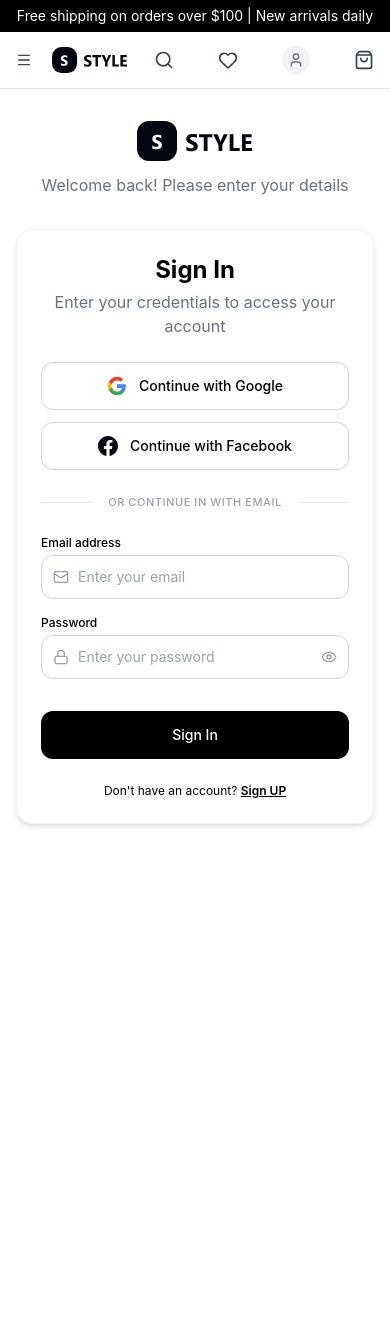
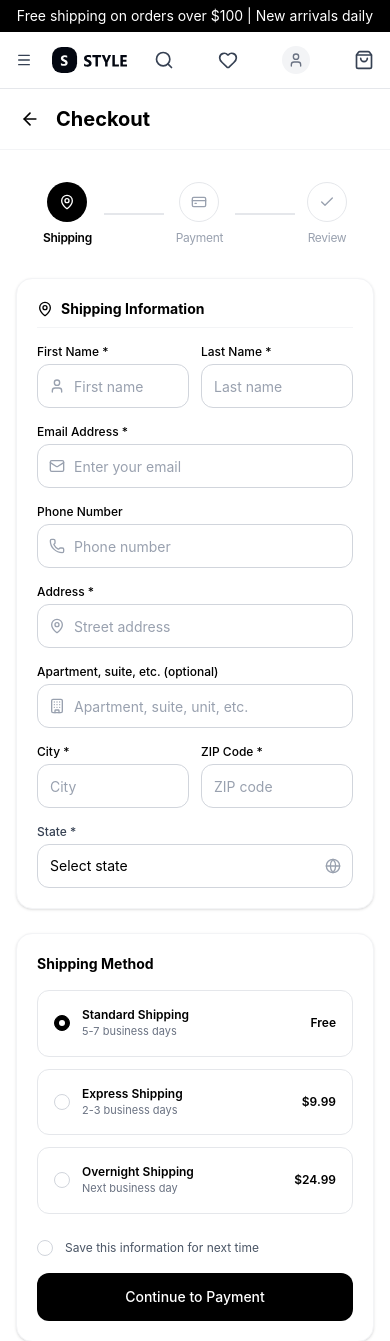
Before and after one commit to FerracoThiago/TrabalhoFinal-Style, a React (Vite) app in the folder front/: page /checkout-shipping in a window 390 px wide. Before the commit this address led to /login. Shown: the top 1341 px of the page. Before the commit the page ends 933 px from the top, so only its background shows below. Built offline with nearby package versions, Linux system fonts and the light colour scheme.

Commit message:
mobile checkout step 1 pronto

```diff
--- /dev/null
+++ b/front/src/components/Checkout/CheckoutOrderSummary.tsx
@@ -0,0 +1,93 @@
+import React from 'react';
+import { Lock, RotateCcw } from 'lucide-react';
+
+interface CheckoutOrderSummaryProps {
+  shippingMethod: 'standard' | 'express' | 'overnight';
+}
+
+export const CheckoutOrderSummary: React.FC<CheckoutOrderSummaryProps> = ({ shippingMethod }) => {
+  const shippingCosts = {
+    standard: 0.00,
+    express: 9.99,
+    overnight: 24.99,
+  };
+
+  const subtotal = 137.00;
+  const savings = -81.00;
+  const shipping = shippingCosts[shippingMethod];
+  const tax = 10.96;
+  const total = subtotal + savings + shipping + tax;
+
+  return (
+    <div className="w-full bg-white border border-gray-100 rounded-2xl p-5 shadow-sm">
+      <h2 className="text-lg font-bold text-black mb-4">Order Summary</h2>
+
+      <div className="space-y-4 mb-6">
+        <div className="flex items-center space-x-3">
+          <div className="w-14 h-14 bg-gray-100 rounded-lg flex items-center justify-center text-gray-400 text-xs font-medium">
+            Img
+          </div>
+          <div className="flex-1">
+            <h4 className="text-xs font-semibold text-black">Premium Cotton T-Shirt</h4>
+            <p className="text-[11px] text-gray-500">M • Black • Qty: 2</p>
+            <div className="flex items-center space-x-2 mt-0.5">
+              <span className="text-xs font-bold text-black">$29</span>
+              <span className="text-[11px] text-gray-400 line-through">$49</span>
+            </div>
+          </div>
+        </div>
+
+        <div className="flex items-center space-x-3">
+          <div className="w-14 h-14 bg-gray-100 rounded-lg flex items-center justify-center text-gray-400 text-xs font-medium">
+            Img
+          </div>
+          <div className="flex-1">
+            <h4 className="text-xs font-semibold text-black">Designer Jeans</h4>
+            <p className="text-[11px] text-gray-500">32 • Dark Blue • Qty: 1</p>
+            <div className="flex items-center space-x-2 mt-0.5">
+              <span className="text-xs font-bold text-black">$79</span>
+              <span className="text-[11px] text-gray-400 line-through">$120</span>
+            </div>
+          </div>
+        </div>
+      </div>
+
+      <div className="border-t border-gray-100 pt-4 space-y-2 text-xs">
+        <div className="flex justify-between text-gray-600">
+          <span>Subtotal</span>
+          <span className="font-medium text-black">${subtotal.toFixed(2)}</span>
+        </div>
+        <div className="flex justify-between text-emerald-600">
+          <span>Savings</span>
+          <span className="font-medium">-${Math.abs(savings).toFixed(2)}</span>
+        </div>
+        <div className="flex justify-between text-gray-600">
+          <span>Shipping</span>
+          <span className="font-medium text-black">
+            {shipping === 0 ? 'Free' : `$${shipping.toFixed(2)}`}
+          </span>
+        </div>
+        <div className="flex justify-between text-gray-600">
+          <span>Tax</span>
+          <span className="font-medium text-black">${tax.toFixed(2)}</span>
+        </div>
+      </div>
+
+      <div className="border-t border-gray-100 mt-4 pt-4 flex justify-between items-center">
+        <span className="text-sm font-bold text-black">Total</span>
+        <span className="text-base font-bold text-black">${total.toFixed(2)}</span>
+      </div>
+
+      <div className="flex items-center justify-center space-x-6 mt-6 pt-4 border-t border-gray-50 text-[11px] text-gray-400">
+        <div className="flex items-center space-x-1.5">
+          <Lock className="w-3.5 h-3.5" />
+          <span>Secure</span>
+        </div>
+        <div className="flex items-center space-x-1.5">
+          <RotateCcw className="w-3.5 h-3.5" />
+          <span>Free Returns</span>
+        </div>
+      </div>
+    </div>
+  );
+};
--- /dev/null
+++ b/front/src/components/Checkout/CheckoutSteps.tsx
@@ -0,0 +1,45 @@
+import React from 'react';
+import { CheckoutStep } from './CheckoutStep';
+import { MapPin, CreditCard, Check } from 'lucide-react';
+
+interface CheckoutStepsProps {
+  currentStep: number;
+}
+
+export const CheckoutSteps: React.FC<CheckoutStepsProps> = ({ currentStep }) => {
+  const steps = [
+    { number: 1, label: 'Shipping', icon: <MapPin className="w-4 h-4" /> },
+    { number: 2, label: 'Payment', icon: <CreditCard className="w-4 h-4" /> },
+    { number: 3, label: 'Review', icon: <Check className="w-4 h-4" /> },
+  ];
+
+  return (
+    <div className="w-full flex items-center justify-center my-4">
+      <div className="flex items-center justify-between w-full max-w-[320px] px-2 relative">
+        {steps.map((step, index) => {
+          const isActive = currentStep === step.number;
+          const isCompleted = currentStep > step.number;
+
+          return (
+            <React.Fragment key={step.number}>
+              {index > 0 && (
+                <div
+                  className={`flex-1 h-[2px] mx-3 transition-colors ${
+                    currentStep >= step.number ? 'bg-black' : 'bg-gray-200'
+                  }`}
+                />
+              )}
+              <CheckoutStep
+                number={step.number}
+                label={step.label}
+                icon={step.icon}
+                isActive={isActive}
+                isCompleted={isCompleted}
+              />
+            </React.Fragment>
+          );
+        })}
+      </div>
+    </div>
+  );
+};
--- a/front/src/pages/CheckoutShipping.tsx
+++ b/front/src/pages/CheckoutShipping.tsx
@@ -1,6 +1,5 @@
 import React, { useState } from 'react';
 import { useNavigate } from 'react-router-dom';
-import { Header } from '../components/Header';
 import { CheckoutSteps } from '../components/Checkout/CheckoutSteps';
 import { CheckoutOrderSummary } from '../components/Checkout/CheckoutOrderSummary';
 import { Input } from '../components/Input';
@@ -31,13 +30,11 @@ export const CheckoutShipping: React.FC = () => {
 
   return (
     <div className="min-h-screen bg-white flex flex-col">
-      <Header />
-
       <div className="w-full border-b border-gray-100">
         <div className="max-w-[1240px] mx-auto px-4 py-4 flex items-center">
           <button
             onClick={() => navigate('/cart')}
-            className="p-1 text-black hover:opacity-70 transition-opacity flex items-center cursor-pointer"
+            className="p-1 text-black hover:opacity-70 transition-opacity flex items-center cursor-pointer outline-none focus:outline-none"
             aria-label="Voltar"
           >
             <ArrowLeft className="w-5 h-5" />
@@ -131,7 +128,7 @@ export const CheckoutShipping: React.FC = () => {
                   <select
                     value={state}
                     onChange={(e) => setState(e.target.value)}
-                    className="w-full h-11 px-3 bg-white border border-gray-300 rounded-xl text-sm text-black focus:outline-none focus:border-black appearance-none"
+                    className="w-full h-11 px-3 bg-white border border-gray-300 rounded-xl text-sm text-black focus:outline-none focus:ring-0 appearance-none"
                   >
                     <option value="">Select state</option>
                     <option value="NY">New York</option>
@@ -147,71 +144,59 @@ export const CheckoutShipping: React.FC = () => {
               <h3 className="text-sm font-bold text-black">Shipping Method</h3>
 
               <div className="space-y-3">
-                <label
+                <div
                   onClick={() => setShippingMethod('standard')}
-                  className={`flex items-center justify-between p-4 border rounded-xl cursor-pointer transition-all ${
-                    shippingMethod === 'standard' ? 'border-black bg-gray-50/50' : 'border-gray-200'
-                  }`}
+                  className="flex items-center justify-between p-4 border border-gray-200 rounded-xl cursor-pointer transition-all select-none bg-white"
                 >
                   <div className="flex items-center space-x-3">
-                    <input
-                      type="radio"
-                      name="shippingMethod"
-                      checked={shippingMethod === 'standard'}
-                      onChange={() => setShippingMethod('standard')}
-                      className="accent-black w-4 h-4"
-                    />
+                    <div className={`w-4 h-4 rounded-full border flex items-center justify-center transition-colors ${
+                      shippingMethod === 'standard' ? 'border-black bg-black text-white' : 'border-gray-300 bg-white'
+                    }`}>
+                      {shippingMethod === 'standard' && <div className="w-1.5 h-1.5 bg-white rounded-full" />}
+                    </div>
                     <div>
                       <p className="text-xs font-semibold text-black">Standard Shipping</p>
                       <p className="text-[11px] text-gray-500">5-7 business days</p>
                     </div>
                   </div>
                   <span className="text-xs font-semibold text-black">Free</span>
-                </label>
+                </div>
 
-                <label
+                <div
                   onClick={() => setShippingMethod('express')}
-                  className={`flex items-center justify-between p-4 border rounded-xl cursor-pointer transition-all ${
-                    shippingMethod === 'express' ? 'border-black bg-gray-50/50' : 'border-gray-200'
-                  }`}
+                  className="flex items-center justify-between p-4 border border-gray-200 rounded-xl cursor-pointer transition-all select-none bg-white"
                 >
                   <div className="flex items-center space-x-3">
-                    <input
-                      type="radio"
-                      name="shippingMethod"
-                      checked={shippingMethod === 'express'}
-                      onChange={() => setShippingMethod('express')}
-                      className="accent-black w-4 h-4"
-                    />
+                    <div className={`w-4 h-4 rounded-full border flex items-center justify-center transition-colors ${
+                      shippingMethod === 'express' ? 'border-black bg-black text-white' : 'border-gray-300 bg-white'
+                    }`}>
+                      {shippingMethod === 'express' && <div className="w-1.5 h-1.5 bg-white rounded-full" />}
+                    </div>
                     <div>
                       <p className="text-xs font-semibold text-black">Express Shipping</p>
                       <p className="text-[11px] text-gray-500">2-3 business days</p>
                     </div>
                   </div>
                   <span className="text-xs font-semibold text-black">$9.99</span>
-                </label>
+                </div>
 
-                <label
+                <div
                   onClick={() => setShippingMethod('overnight')}
-                  className={`flex items-center justify-between p-4 border rounded-xl cursor-pointer transition-all ${
-                    shippingMethod === 'overnight' ? 'border-black bg-gray-50/50' : 'border-gray-200'
-                  }`}
+                  className="flex items-center justify-between p-4 border border-gray-200 rounded-xl cursor-pointer transition-all select-none bg-white"
                 >
                   <div className="flex items-center space-x-3">
-                    <input
-                      type="radio"
-                      name="shippingMethod"
-                      checked={shippingMethod === 'overnight'}
-                      onChange={() => setShippingMethod('overnight')}
-                      className="accent-black w-4 h-4"
-                    />
+                    <div className={`w-4 h-4 rounded-full border flex items-center justify-center transition-colors ${
+                      shippingMethod === 'overnight' ? 'border-black bg-black text-white' : 'border-gray-300 bg-white'
+                    }`}>
+                      {shippingMethod === 'overnight' && <div className="w-1.5 h-1.5 bg-white rounded-full" />}
+                    </div>
                     <div>
                       <p className="text-xs font-semibold text-black">Overnight Shipping</p>
                       <p className="text-[11px] text-gray-500">Next business day</p>
                     </div>
                   </div>
                   <span className="text-xs font-semibold text-black">$24.99</span>
-                </label>
+                </div>
               </div>
 
               <div className="pt-2">
@@ -224,7 +209,7 @@ export const CheckoutShipping: React.FC = () => {
 
               <button
                 type="submit"
-                className="w-full h-12 bg-black text-white rounded-xl font-medium text-sm flex items-center justify-center hover:opacity-90 transition-opacity cursor-pointer mt-4"
+                className="w-full h-12 bg-black text-white rounded-xl font-medium text-sm flex items-center justify-center hover:opacity-90 transition-opacity cursor-pointer mt-4 outline-none focus:outline-none"
               >
                 Continue to Payment
               </button>
--- a/front/src/routes/AppRoutes.tsx
+++ b/front/src/routes/AppRoutes.tsx
@@ -7,6 +7,7 @@ import { Cadastro } from '../pages/Cadastro';
 import { Login } from '../pages/Login';
 import { Cart } from '../pages/Cart';
 import { Home } from '../pages/Home';
+import { CheckoutShipping } from '../pages/CheckoutShipping';
 
 export const AppRoutes: React.FC = () => {
   return (
@@ -41,6 +42,11 @@ export const AppRoutes: React.FC = () => {
           />
 
           <Route
+            path="/checkout-shipping"
+            element={<CheckoutShipping />}
+          />
+
+          <Route
             path="*"
             element={<Navigate to="/login" replace />}
           />
```
Also changed, not shown: front/src/pages/CheckoutPayment.tsx (added), front/src/pages/CheckoutReview.tsx (added).
